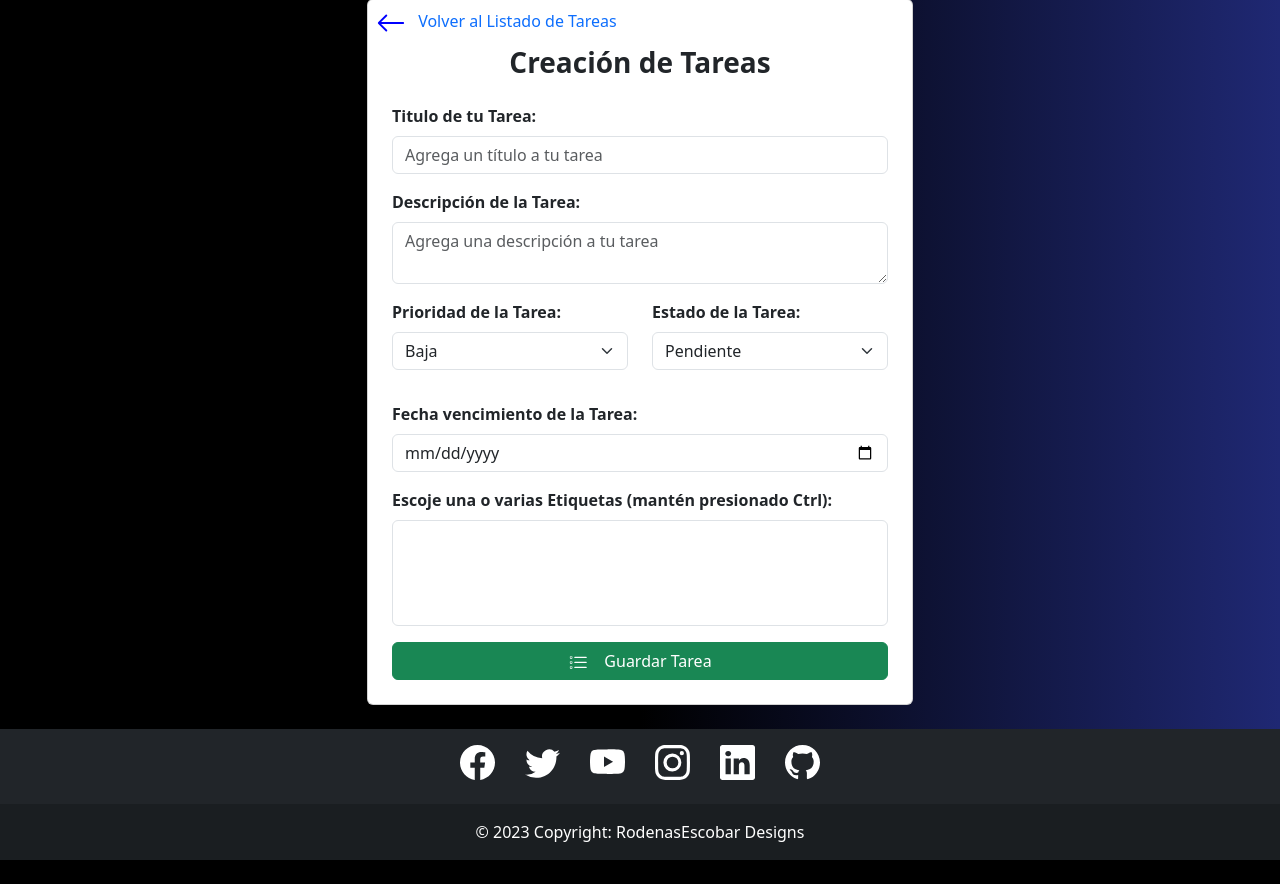
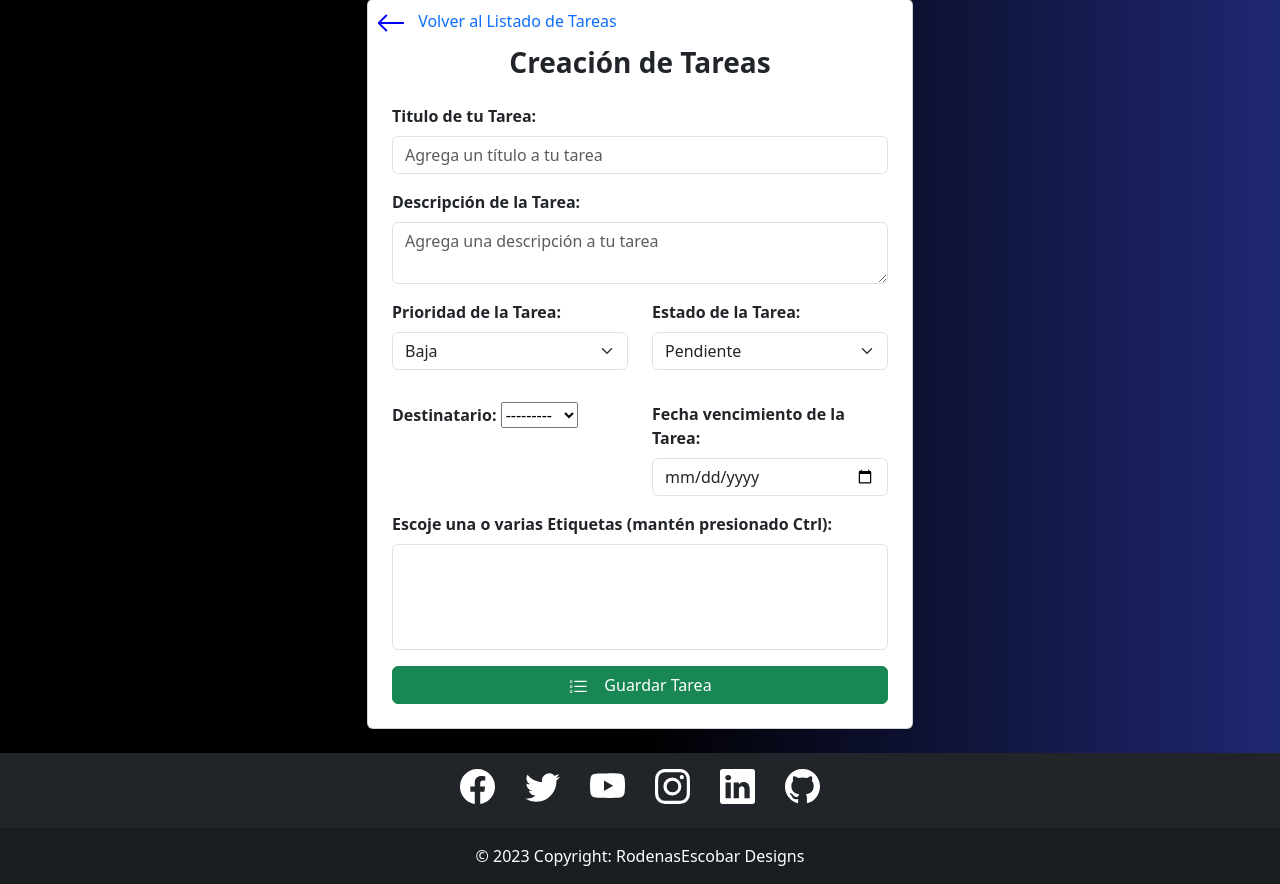
Before and after one commit to Leonardo-Rodenas/Trabajos-Individuales-Modulo-7, a Django app: page /crear_tarea/ in a window 1280 px wide. Shown: the part 224-1108 px from the top of the page. Before the commit the page ends 1084 px from the top, so only its background shows below. Run offline with Django 4.2, Linux system fonts and the light colour scheme; the visitor is signed in with stand-in values (Sample User, id 1); data comes from the database, SQL or seed files in the repository; data that the repository does not hold is empty; some libraries are stand-ins or nearby versions.

Commit message:
incorporo el crear tareas a otros usuarios

```diff
--- a/ejercicio_individual/app_1/forms.py
+++ b/ejercicio_individual/app_1/forms.py
@@ -1,5 +1,6 @@
 from django import forms
 from .models import Tarea
+from django.contrib.auth.models import User
 
 class LoginForm(forms.Form):
     username = forms.CharField(label='Usuario', required=True,
@@ -28,10 +29,10 @@ class LoginForm(forms.Form):
                                )
 
 class TareaForm(forms.ModelForm):
-
+    destinatario = forms.ModelChoiceField(queryset=User.objects.all())
     class Meta:
         model = Tarea
-        fields = ['titulo', 'descripcion', 'estado', 'fecha_vencimiento', 'etiqueta', 'prioridad']
+        fields = ['titulo', 'descripcion', 'estado', 'fecha_vencimiento', 'etiqueta', 'prioridad', 'destinatario']
         widgets = {
             'fecha_vencimiento': forms.DateInput(attrs={'type': 'date'})
         }
--- a/ejercicio_individual/app_1/templates/templates_app/app_1/crea_actualiza_tarea.html
+++ b/ejercicio_individual/app_1/templates/templates_app/app_1/crea_actualiza_tarea.html
@@ -56,6 +56,16 @@
                                 </p>
                             </div>
                         </div>
+                        <div class="row">
+                            <div class="col-sm-6">
+                                <p>
+                                    <div>
+                                        <label for="{{ form.destinatario.id_for_label }}"><b>Destinatario:</b></label>
+                                        {{ form.destinatario }}
+                                    </div>
+                                    </p>
+                            </div>
+                            <div class="col-sm-6">
                                 <p>
                                     <div>
                                         <label class="form-label fw-bold" for="id_fecha_vencimiento">Fecha vencimiento de la
@@ -64,6 +74,8 @@
                                             id="id_fecha_vencimiento" value="{{ tarea.fecha_vencimiento|date:'Y-m-d' }}">
                                     </div>
                                     </p>
+                            </div>
+                        </div>
                         <p>
                             <label class="form-label text-start fw-bold" for="id_etiqueta">Escoje una o varias
                                 Etiquetas (mantén presionado Ctrl):</label>
--- a/ejercicio_individual/app_1/views.py
+++ b/ejercicio_individual/app_1/views.py
@@ -33,7 +33,7 @@ class ListaTareas(LoginRequiredMixin, ListView):
     model = Tarea # Modelo a utilizar
     context_object_name = 'Tareas'  # Le da un nuevo nombre en el for para que no se llame simplemente object
     template_name = 'templates_app/app_1/lista_tareas.html' # modifica la ruta el template para que no sea necesario que se llame tarea_detail.html (prefijo = modelo, sufijo=list, así lo busca por defecto al usar estas clases heredadas)
-    ordering = ['fecha_vencimiento', 'fecha_creacion'] # Ordena por fecha creación (más nueva arriba, más antigua abajo)
+    ordering = ['-fecha_creacion'] # Ordena por fecha creación (más nueva arriba, más antigua abajo)
 
     def get_queryset(self): # Acá ordeno las querys para ordenar las tareas y filtrar para obtener sólo las tareas del usuario logueado
         queryset = super().get_queryset()
@@ -122,6 +122,7 @@ class CrearTarea(LoginRequiredMixin, CreateView):
 
     def form_valid(self, form):
         form.instance.usuario = self.request.user # Generar instancia del formulario y si es válido, etonces se puede crear la tarea, de lo contrario si falta algo no se creará
+        form.instance.usuario = form.cleaned_data['destinatario']
         return super().form_valid(form)
 
     def get_context_data(self, **kwargs):
```
Also changed, not shown: ejercicio_individual/app_1/models.py (line endings or trailing spaces). Lines whose indentation alone changed are shown as unchanged.
